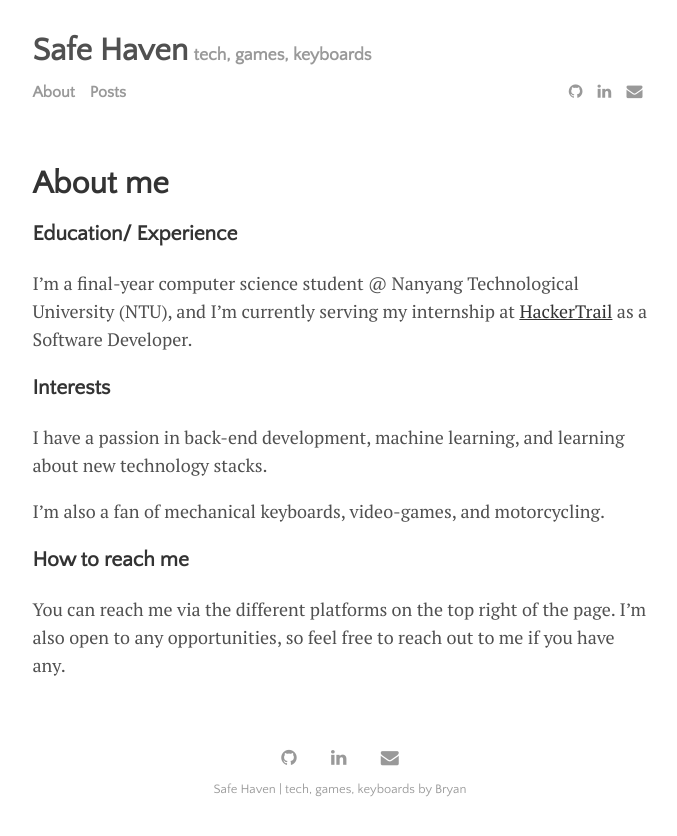
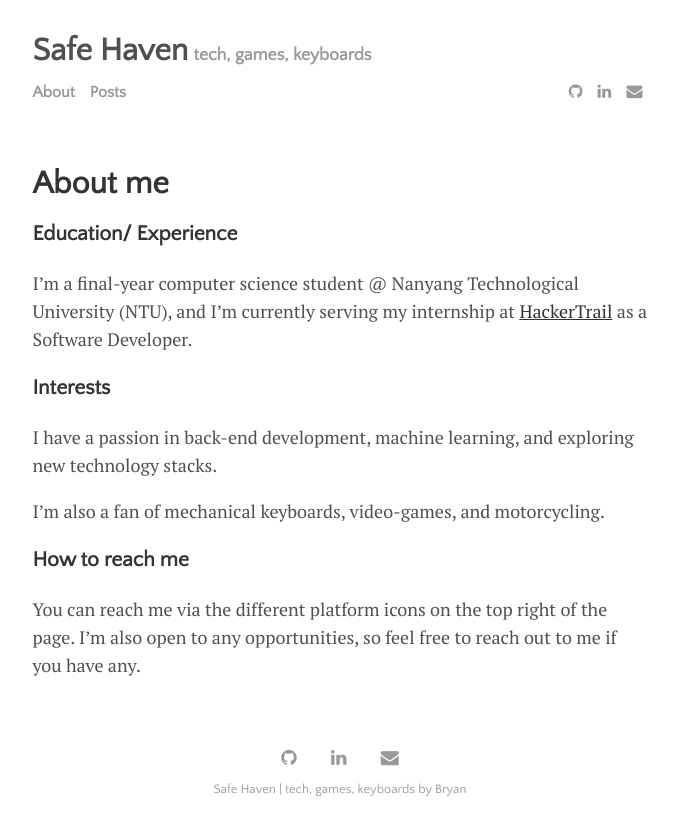
Before and after one commit to bryaneze/bryaneze.github.io, a Jekyll site: the page built from menu/about.md, in a window 1280 px wide. Shown: the top 836 px of the page, without its empty margins (300-977 px from the left). Built offline with Jekyll 4.4.1, drawn with Linux system fonts in a browser that asks for light colours.

Commit message:
typo fixes

```diff
--- a/menu/about.md
+++ b/menu/about.md
@@ -12,10 +12,10 @@ I'm a final-year computer science student @ Nanyang Technological University (NT
 
 
 ### Interests
- I have a passion in back-end development, machine learning, and learning about new technology stacks.
+ I have a passion in back-end development, machine learning, and exploring new technology stacks.
 
  I'm also a fan of mechanical keyboards, video-games, and motorcycling.
 
 
 ### How to reach me
-You can reach me via the different platforms on the top right of the page. I'm also open to any opportunities, so feel free to reach out to me if you have any.
+You can reach me via the different platform icons on the top right of the page. I'm also open to any opportunities, so feel free to reach out to me if you have any.
```
Also changed, not shown: _posts/2022-10-1-first-blog.md (+1 -1 lines).
